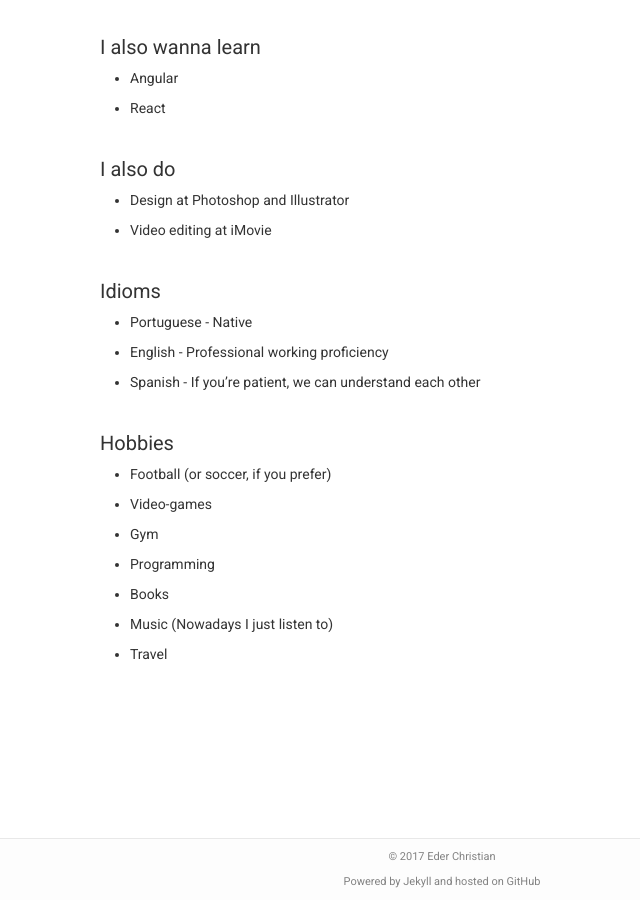
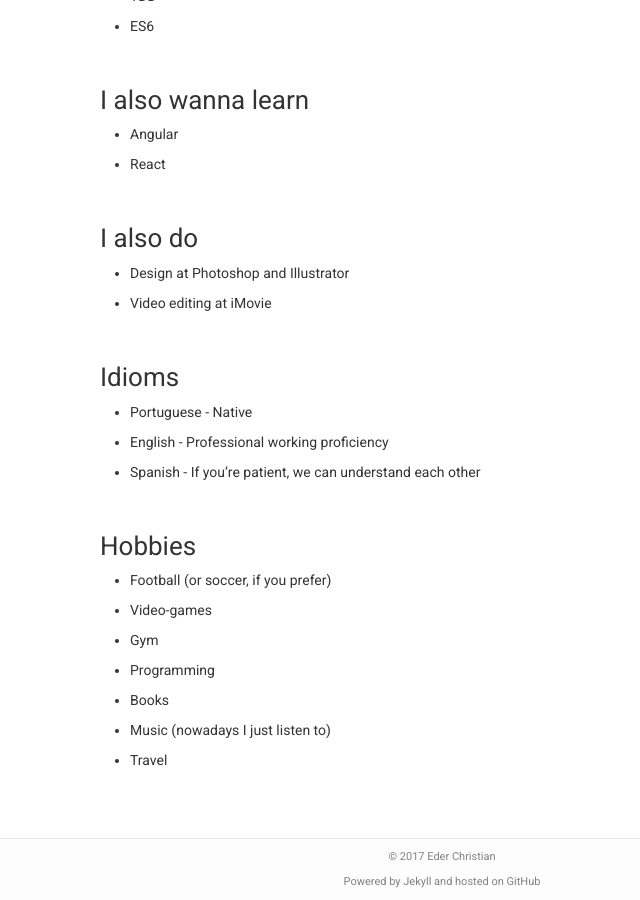
Before and after one commit to ederchristian/ederchristian, a Jekyll site: the page built from about.md, in a window 1280 px wide and 900 px high, scrolled down 934 px. Shown: the whole window, without its empty margins (200-840 px from the left). Built offline with Jekyll 4.4.1, drawn with Linux system fonts in a browser that asks for light colours.

Commit message:
Update content

```diff
--- a/about.md
+++ b/about.md
@@ -14,7 +14,7 @@ I love to make things for the web and to put my endeavor on it. In this path, ea
 
 ---
 
-#### I'm good at
+### I'm good at
 
 * HTML5
 
@@ -30,7 +30,7 @@ I love to make things for the web and to put my endeavor on it. In this path, ea
 
 &nbsp;
 
-#### I know
+### I know
 
 * Ruby
 
@@ -40,7 +40,7 @@ I love to make things for the web and to put my endeavor on it. In this path, ea
 
 &nbsp;
 
-#### Currently studying
+### Currently studying
 
 * Python
 
@@ -52,7 +52,7 @@ I love to make things for the web and to put my endeavor on it. In this path, ea
 
 &nbsp;
 
-#### I also wanna learn
+### I also wanna learn
 
 * Angular
 
@@ -60,7 +60,7 @@ I love to make things for the web and to put my endeavor on it. In this path, ea
 
 &nbsp;
 
-#### I also do
+### I also do
 
 * Design at Photoshop and Illustrator
 
@@ -68,7 +68,7 @@ I love to make things for the web and to put my endeavor on it. In this path, ea
 
 &nbsp;
 
-#### Idioms
+### Idioms
 
 * Portuguese - Native
 
@@ -78,7 +78,7 @@ I love to make things for the web and to put my endeavor on it. In this path, ea
 
 &nbsp;
 
-#### Hobbies
+### Hobbies
 
 * Football (or soccer, if you prefer)
 
@@ -90,6 +90,6 @@ I love to make things for the web and to put my endeavor on it. In this path, ea
 
 * Books
 
-* Music (Nowadays I just listen to)
+* Music (nowadays I just listen to)
 
 * Travel
```
